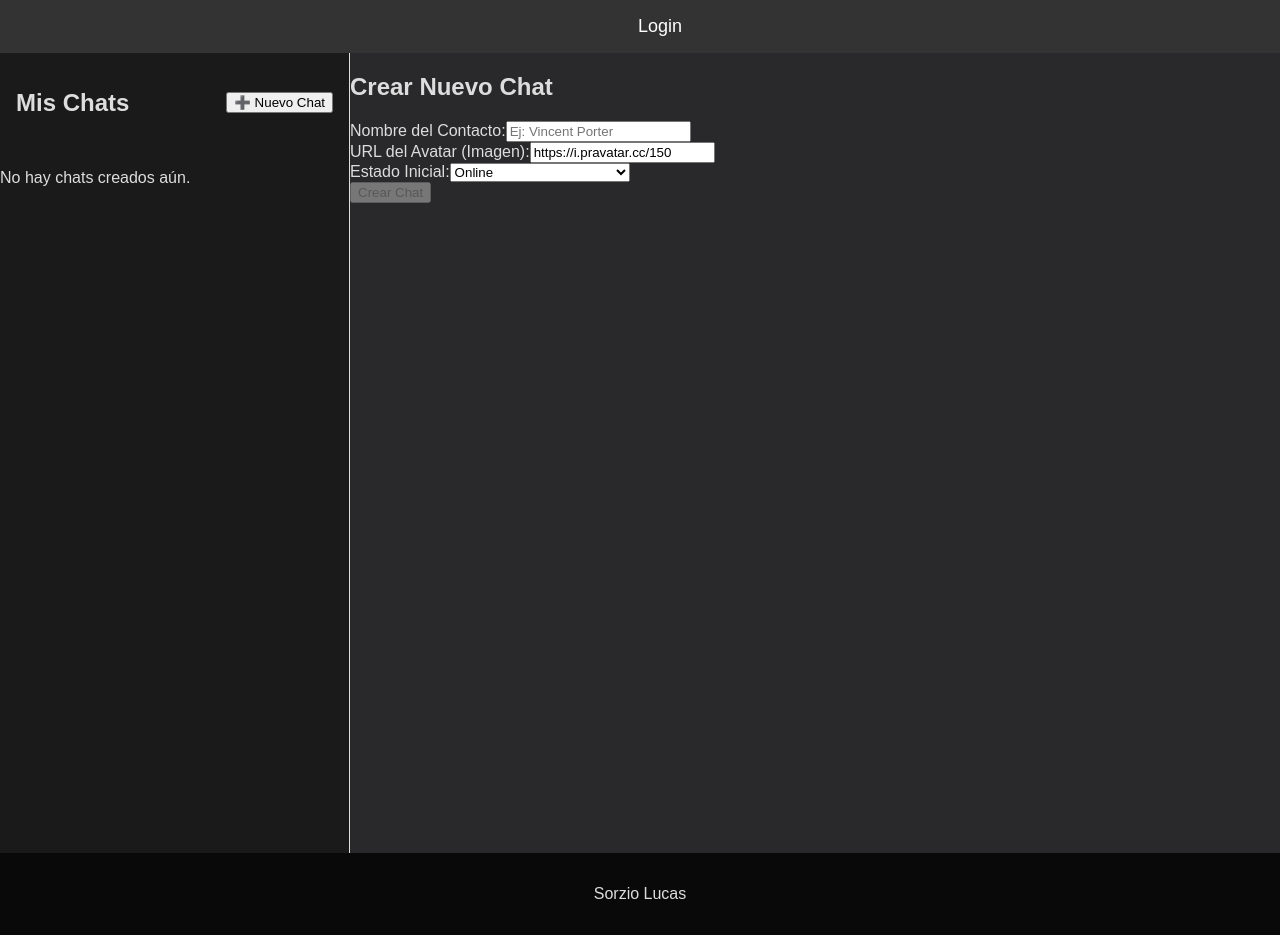
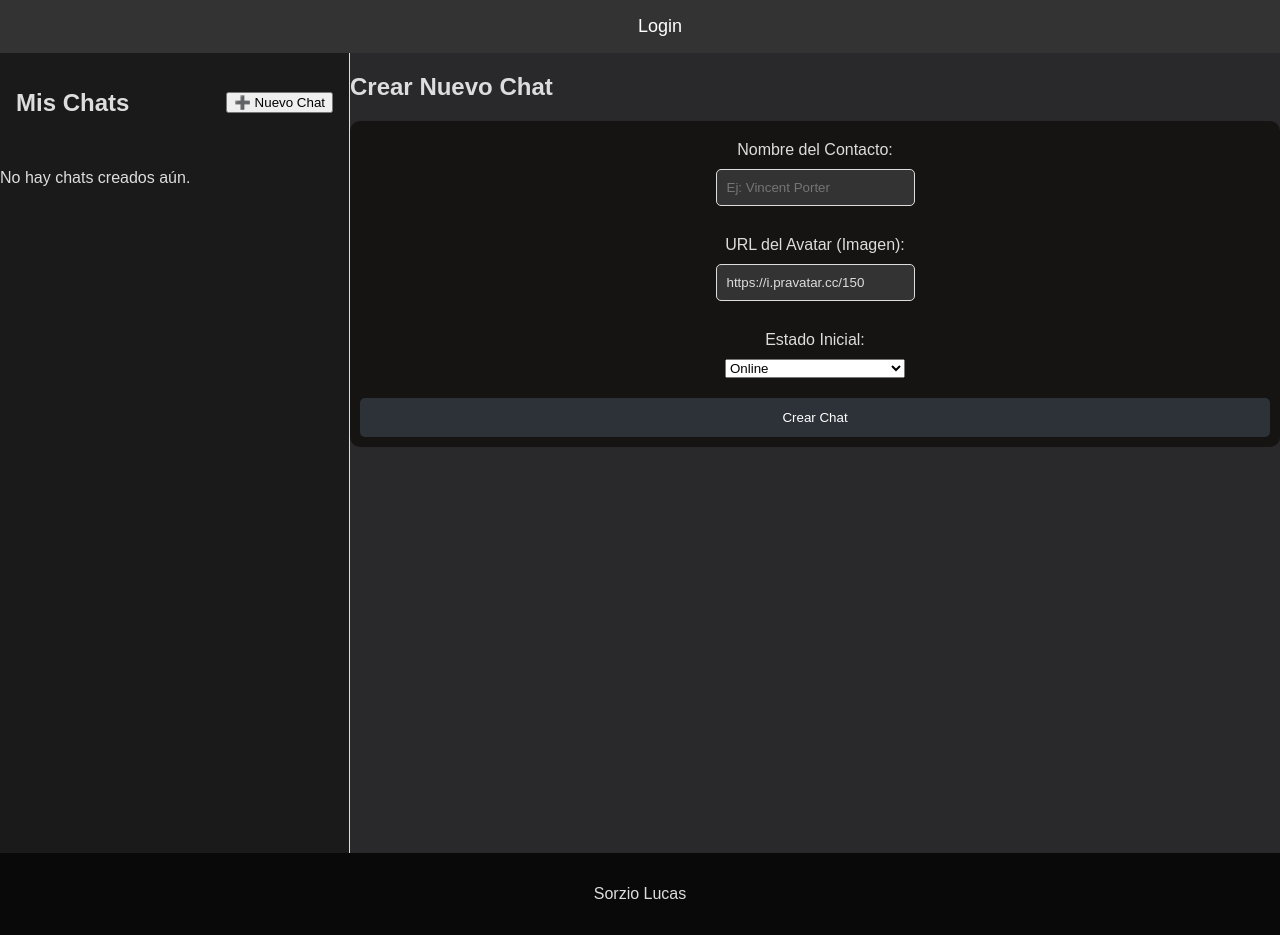
Before and after one commit to spawnew/Angular, an Angular app in the folder miApp/: page /chats/nuevo in a window 1280 px wide. Built offline with nearby package versions, Linux system fonts and the light colour scheme.

Commit message:
algunas correcciones en estilos

```diff
--- a/miApp/src/app/View/conversacion/conversacion.component.css
+++ b/miApp/src/app/View/conversacion/conversacion.component.css
@@ -1,15 +1,15 @@
-/* Contenedor principal del chat */
+
 .chat-window {
     display: flex;
     flex-direction: column;
     height: 100vh;
-    /* O el alto que desees */
+
     background-color: #121212;
     color: #fff;
     font-family: sans-serif;
 }
 
-/* Header: Avatar izquierda, Nombre derecha */
+
 .header {
     display: flex;
     align-items: center;
@@ -25,7 +25,7 @@
     border-radius: 50%;
     object-fit: cover;
     border: 2px solid #2e7d32;
-    /* Borde verde de 'online' */
+
 }
 
 .header h3 {
@@ -33,7 +33,7 @@
     font-size: 1.1rem;
 }
 
-/* Contenedor de mensajes: El motor del diseño */
+
 .messages-container {
     flex: 1;
     overflow-y: auto;
@@ -44,11 +44,10 @@
     gap: 12px;
     background-image: linear-gradient(rgba(18, 18, 18, 0.9), rgba(18, 18, 18, 0.9)),
         url('https://www.transparenttextures.com/patterns/carbon-fibre.png');
-    /* Opcional: patrón de fondo */
+
 }
 
-/* Burbujas de mensajes */
-.msg-mio,
+
 .msg-otro {
     max-width: 75%;
     padding: 10px 15px;
@@ -58,29 +57,29 @@
     line-height: 1.4;
 }
 
-/* Mensaje del USUARIO -> A LA DERECHA */
+
 .msg-mio {
     align-self: flex-end;
-    /* Lo empuja a la derecha */
+
     background-color: #424242;
-    /* Gris medio */
+
     color: #fff;
     border-bottom-right-radius: 2px;
-    /* Efecto pico de burbuja */
+
 }
 
-/* Mensaje del OTRO/APP -> A LA IZQUIERDA */
+
 .msg-otro {
     align-self: flex-start;
-    /* Lo mantiene a la izquierda */
+
     background-color: #212121;
-    /* Gris oscuro */
+
     color: #ccc;
     border: 1px solid #333;
     border-bottom-left-radius: 2px;
 }
 
-/* Hora debajo del mensaje */
+
 .msg-mio span,
 .msg-otro span {
     display: block;
@@ -90,7 +89,7 @@
     text-align: right;
 }
 
-/* Área de Input */
+
 .input-area {
     display: flex;
     padding: 15px;
@@ -123,7 +122,7 @@
     opacity: 0.8;
 }
 
-/* Estado sin chat */
+
 .no-chat {
     display: flex;
     justify-content: center;
--- a/miApp/src/app/View/nuevo-chat/nuevo-chat.component.css
+++ b/miApp/src/app/View/nuevo-chat/nuevo-chat.component.css
@@ -0,0 +1,39 @@
+form {
+    display:flex;
+    flex-direction: column;
+    gap: 10px;
+    justify-content: center;
+    align-items: center;
+    background-color: rgb(22, 19, 19);
+    padding:10px;
+    border-radius: 10px;
+
+}
+
+
+.input-group {
+    display:flex;
+    flex-direction: column;
+    gap: 10px;
+    justify-content: center;
+    align-items: center;
+
+    padding:10px;
+    border-radius: 10px;
+}
+input {
+    padding: 10px;
+    border: 1px solid #ddd;
+    border-radius: 5px;
+    background-color: #333;
+    color: #ddd;
+}
+.boton {
+    width: 100%;
+    padding: 12px;
+    background-color: #2c3238;
+    color: white;
+    border: none;
+    border-radius: 5px;
+    cursor: pointer;
+}
--- a/miApp/src/app/View/nuevo-chat/nuevo-chat.component.ts
+++ b/miApp/src/app/View/nuevo-chat/nuevo-chat.component.ts
@@ -8,36 +8,36 @@ import { Usuario } from '../../models/model';
   selector: 'app-nuevo-chat',
   standalone: true,
   imports: [ReactiveFormsModule], // ReactiveFormsModule obligatorio
-  templateUrl: './nuevo-chat.component.html'
+  templateUrl: './nuevo-chat.component.html',
+   styleUrls: ['./nuevo-chat.component.css']
 })
 export class NuevoChatComponent {
   private fb = inject(FormBuilder);
   private chatService = inject(ChatService);
   private router = inject(Router);
 
-  // Formulario Reactivo con validaciones básicas
+
   formNuevoChat: FormGroup;
 
   constructor() {
     this.formNuevoChat = this.fb.group({
       nombre: ['', Validators.required],
-      avatar: ['https://i.pravatar.cc/150', Validators.required], // URL por defecto
-      estado: ['online', Validators.required] // online/offline/custom
+      avatar: ['https://i.pravatar.cc/150', Validators.required],
+      estado: ['online', Validators.required]
     });
   }
 
   crear() {
     if (this.formNuevoChat.valid) {
       const nuevoUsuario: Usuario = {
-        id: Date.now().toString(), // Generamos ID único temporal
+        id: Date.now().toString(),
         ...this.formNuevoChat.value,
-        mensajes: [] // Arranca sin mensajes
+        mensajes: []
       };
 
-      // Agregamos al servicio
+
       this.chatService.agregarChat(nuevoUsuario);
 
-      // Redirigimos al chat recién creado
       this.router.navigate(['/chats', nuevoUsuario.id]);
     }
   }
```
Also changed, not shown: miApp/src/app/services/chat.service.ts (+12 -12 lines).
